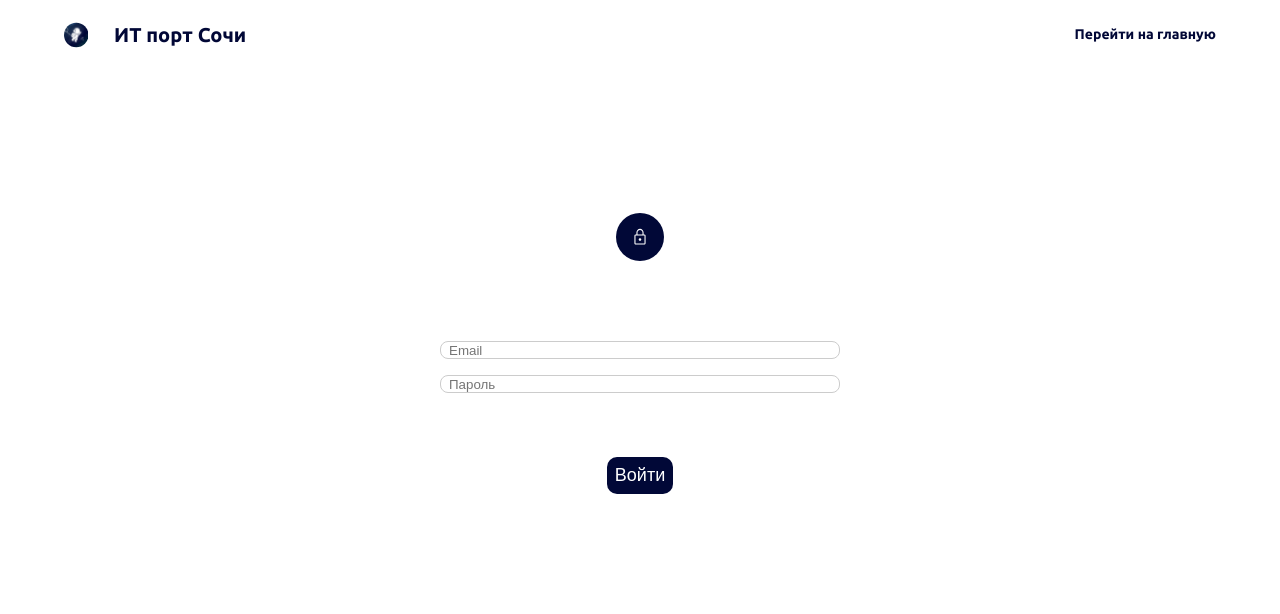
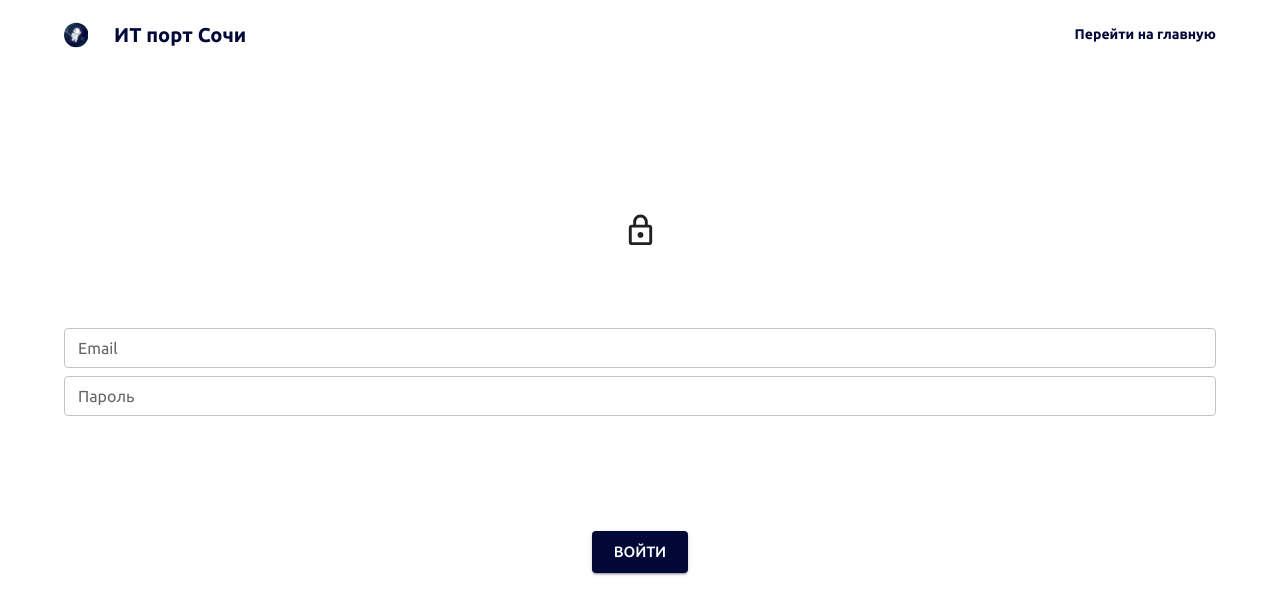
Before and after one commit to Partners-Map/frontend, a React (Vite) app: page /admin/login in a window 1280 px wide. Shown: the top 614 px of the page. Built offline with nearby package versions, Linux system fonts and the light colour scheme.

Commit message:
feat: rework auth form

```diff
--- a/src/components/auth-icon/index.tsx
+++ b/src/components/auth-icon/index.tsx
@@ -1,11 +1,12 @@
 import { FunctionComponent } from 'react';
 import { AuthIconBackground } from '../../styles/auth-icon';
 import { LockIcon } from '../../styles/icons/lock';
+import LockOutlinedIcon from '@mui/icons-material/LockOutlined';
 
 export const AuthIcon: FunctionComponent = () => {
   return (
     <AuthIconBackground>
-      <LockIcon src='/icons/lock.svg?url' alt='LockIcon' />
+      <LockOutlinedIcon />
     </AuthIconBackground>
   );
 };
--- a/src/components/login-form/index.tsx
+++ b/src/components/login-form/index.tsx
@@ -6,6 +6,8 @@ import { RoutesList } from '../../routers';
 import { LoginButtonS, LoginFormS, LoginInputWrapperS } from '../../styles/login-form';
 import { AuthIcon } from '../auth-icon';
 import { LoginInput } from '../login-input';
+import { Button, FormControl, TextField, useFormControl } from '@mui/material';
+import LockOutlinedIcon from '@mui/icons-material/LockOutlined';
 
 type TFormData = {
   email: string;
@@ -15,6 +17,7 @@ type TFormData = {
 export const LoginForm: FunctionComponent = (): JSX.Element => {
   const [login, { error: loginError }] = useLoginMutation();
   const navigate = useNavigate();
+  const formData = useFormControl();
   const {
     register,
     handleSubmit,
@@ -24,6 +27,7 @@ export const LoginForm: FunctionComponent = (): JSX.Element => {
   const onSubmit: SubmitHandler<TFormData> = async (data: TFormData): Promise<void> => {
     const clearEmail = data.email.trim();
     const clearPassword = data.password.trim();
+    console.log(formData);
 
     if (clearEmail.length > 0 && clearPassword.length > 0) {
       await login({
@@ -39,27 +43,37 @@ export const LoginForm: FunctionComponent = (): JSX.Element => {
 
   return (
     <LoginFormS onSubmit={handleSubmit(onSubmit)}>
-      <AuthIcon />
+      <LockOutlinedIcon fontSize='large' />
       <LoginInputWrapperS>
-        <LoginInput
+        <TextField
           type='text'
-          name={'email'}
-          register={register}
+          label='Email'
+          {...register('email')}
           placeholder='Email'
-          errorStatus={Boolean(errors.email) || Boolean(loginError)}
+          fullWidth
+          size='small'
+          error={Boolean(errors.email) || Boolean(loginError)}
         />
-        <LoginInput
+        <TextField
           type='password'
-          name={'password'}
-          register={register}
+          label='Пароль'
+          {...register('password')}
           placeholder='Пароль'
-          style={{
-            marginTop: '2vh'
-          }}
-          errorStatus={Boolean(errors.password) || Boolean(loginError)}
+          fullWidth
+          size='small'
+          error={Boolean(errors.password) || Boolean(loginError)}
         />
       </LoginInputWrapperS>
-      <LoginButtonS type='submit'>Войти</LoginButtonS>
+      <Button
+        type='submit'
+        variant='contained'
+        size='large'
+        sx={{
+          margin: '10% 0 0 0'
+        }}
+      >
+        Войти
+      </Button>
     </LoginFormS>
   );
 };
--- a/src/styles/login-form/index.ts
+++ b/src/styles/login-form/index.ts
@@ -1,3 +1,4 @@
+import { Box, FormControl } from '@mui/material';
 import styled from 'styled-components';
 
 export const LoginFormS = styled.form`
@@ -6,15 +7,17 @@ export const LoginFormS = styled.form`
   justify-content: center;
   align-items: center;
   width: 100%;
+  height: 100%;
   margin-top: 20vh;
 `;
 
-export const LoginInputWrapperS = styled.div`
+export const LoginInputWrapperS = styled(Box)`
   display: flex;
   flex-direction: column;
   align-items: center;
   margin-top: 10vh;
   width: 100%;
+  gap: 1vh;
 `;
 
 export const LoginInputS = styled.input<{ error?: boolean }>`
```
